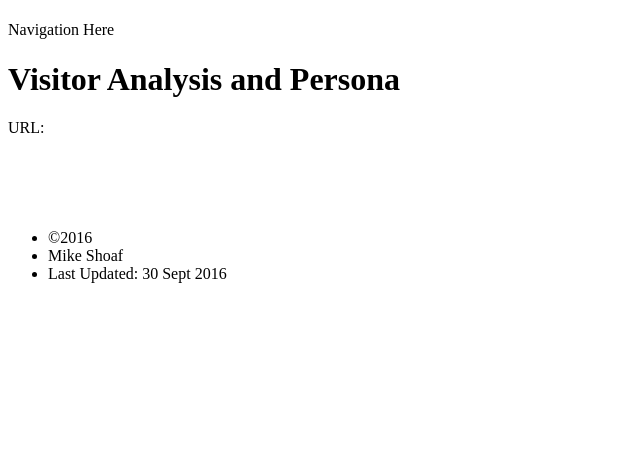
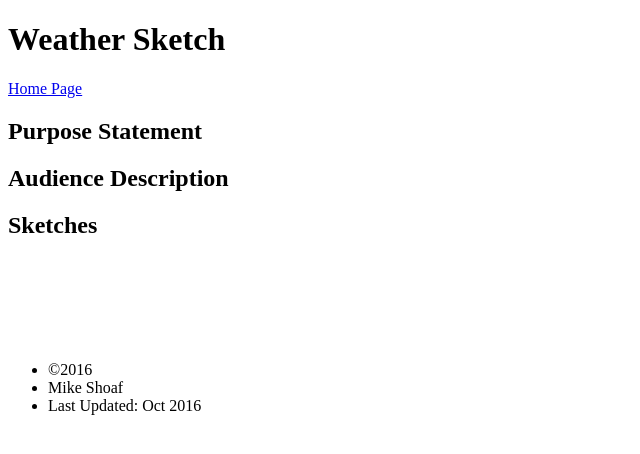
Before and after one commit to mkshoaf/mkshoaf.github.io, a plain HTML site: page homework/weathersketch.html in a window 1280 px wide. Shown: the whole page, without its empty margins (0-640 px from the left). Drawn offline with Linux system fonts and the light colour scheme.

Commit message:
Starting the Outline

```diff
--- a/homework/weathersketch.html
+++ b/homework/weathersketch.html
@@ -4,51 +4,41 @@
 <head>
     <meta charset="utf-8">
     <meta http-equiv="x-ua-compatible" content="ie=edge">
-    <title>Visitor Analysis and Persona</title>
+    <title>Weather Sketch | Mike Shoaf</title>
     <meta name="viewport" content="width=device-width">
 </head>
 
 <body>
     <div id="wrapper">
         <header>
-            <h1><!--Add your site name here--></h1>
+            <h1>Weather Sketch</h1>
         </header>
         <nav>
-            <p>Navigation Here</p>
+            <p>
+                <a href="/index.html" title="Navigate to Home page">Home Page</a>
+            </p>
         </nav>
         <main>
-            <h1>Visitor Analysis and Persona</h1>
-            <!-- ***********************************************
-Use the web site you think did the best job of meeting visitor needs during your 24 hour mobile browsing experience.
-************************************************* -->
-            <h2><!--Put the site name here--></h2>
-
-            <p>URL:
-                <!--Put the site URL here-->
-            </p>
-
-            <section id="">
-
-                <h2></h2>
-                <!--Add paragraphs to address the items in the visitor considerations document-->
+            <section id="Purpose Statement">
+                <h1>Purpose Statement</h1>
                 <p></p>
-
-                <!--Put the screenshot in the img element below-->
-                <figure>
-                    <img alt="" src="">
+            </section>
+            <section id="Audience Description">
+                <h1>Audience Description</h1>
+                <p></p>
+            </section>
+            <section id="Persona">
+                <h1>Sketches</h1>
+                <figure id="Andriod Large Phone">
+                    <img alt="" src"">
+                </figure>
+                <figure id="iPad">
+                    <img alt="" src"">
+                </figure>
+                <figure id="Web Browser">
+                    <img alt="" src"">
                 </figure>
             </section>
-            <section id="">
-                <h2></h2>
-                <!--Add paragraphs to address the items in the persona reading to build a persona for this site-->
-                <p></p>
-
-                <!--Put the image of the persona in the img element below-->
-                <figure>
-                    <img alt="" src="">
-                </figure>
-            </section>
-
         </main>
         <footer>
             <ul>
@@ -56,7 +46,7 @@ Use the web site you think did the best job of meeting visitor needs during your
                 <li>
                     Mike Shoaf
                 </li>
-                <li>Last Updated: 30 Sept 2016
+                <li>Last Updated: Oct 2016
                 </li>
             </ul>
             <p> </p>
```
